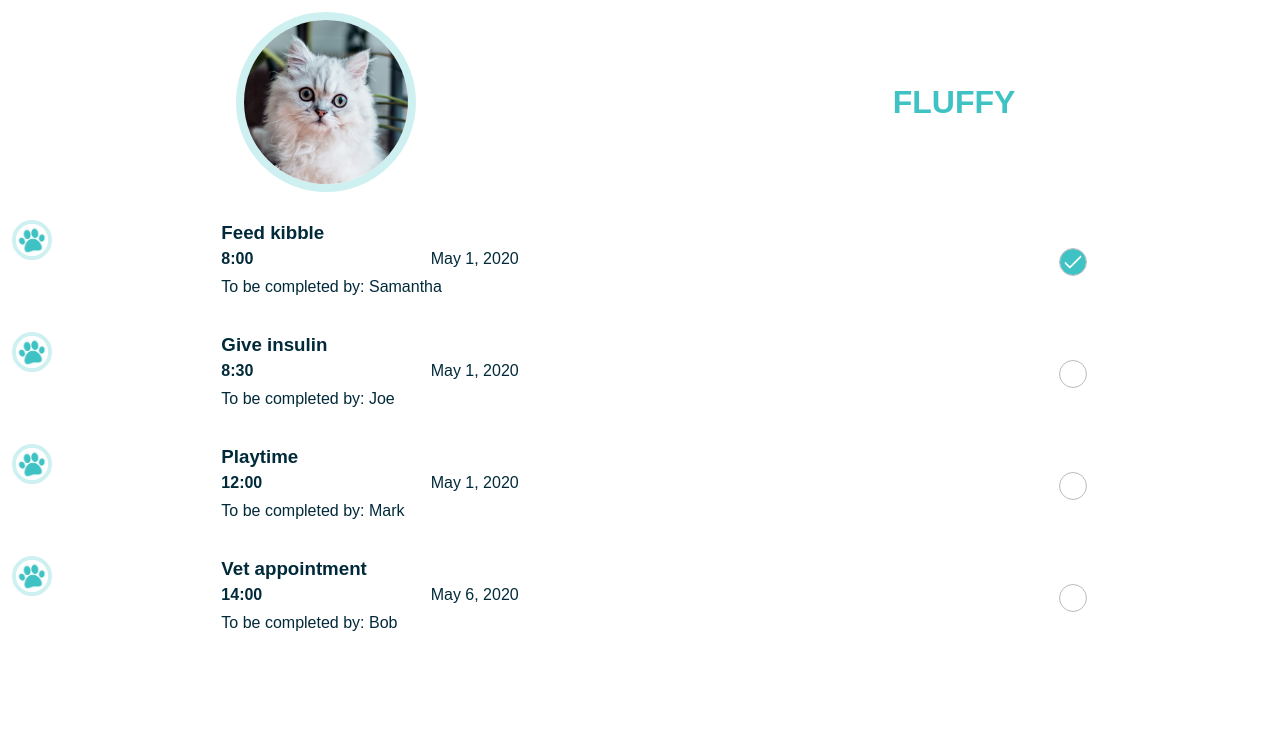
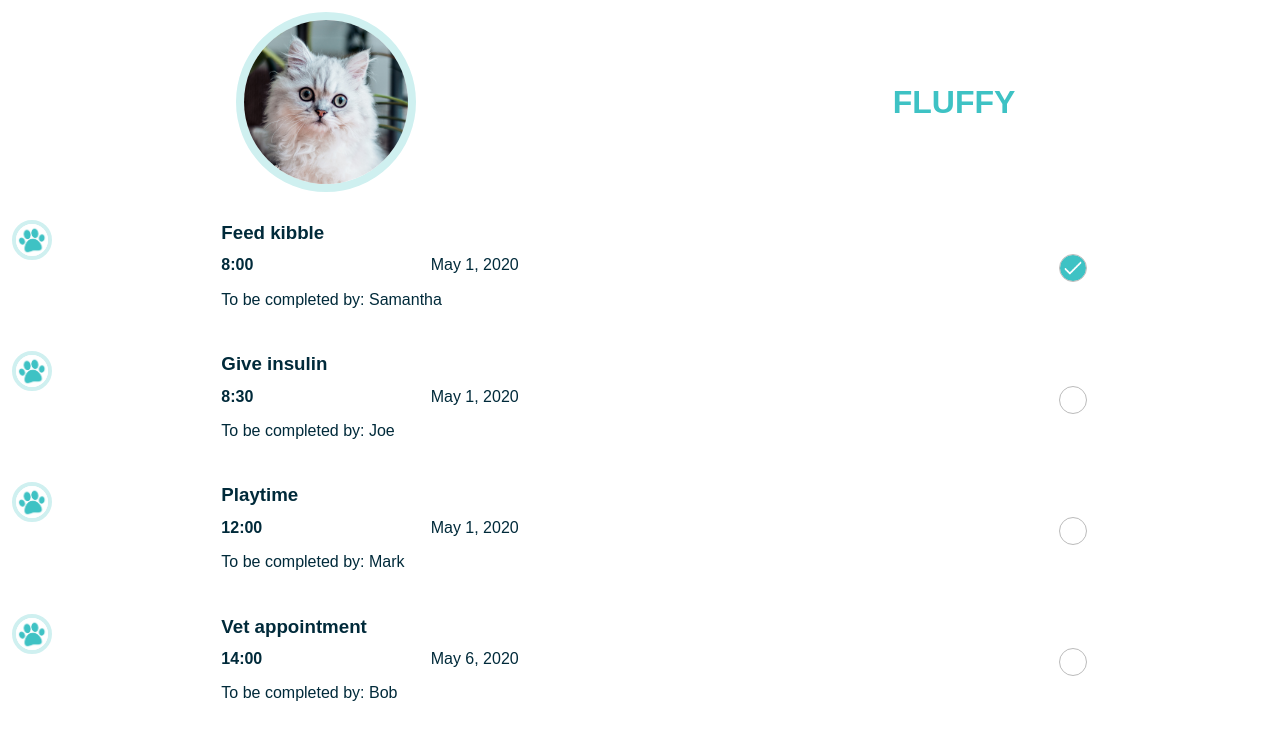
Before and after one commit to nikkypyra/capstone-project, a React (Create React App) app: page /pet-profile in a window 1280 px wide. Shown: the top 740 px of the page. Built offline with nearby package versions, Linux system fonts and the light colour scheme.

Commit message:
Simplified Checkbox logic, created Checkbox component and story

```diff
--- a/src/App.js
+++ b/src/App.js
@@ -1,7 +1,7 @@
 import React from 'react'
 import { Route, Switch } from 'react-router-dom'
 import GlobalStyles from './GlobalStyles'
-import PetProfile from './components/PetProfile'
+import PetProfile from './pages/PetProfile'
 
 export default function App() {
   return (
--- /dev/null
+++ b/src/components/Checkbox.js
@@ -0,0 +1,26 @@
+import React from 'react'
+import styled from 'styled-components/macro'
+
+export default function Checkbox({ className, checked, ...props }) {
+  return (
+    <label className={className}>
+      <CheckboxStyled className={className} checked={checked} {...props} />
+    </label>
+  )
+}
+
+const CheckboxStyled = styled.input.attrs({ type: 'checkbox' })`
+  appearance: none;
+  display: inline-block;
+  width: 28px;
+  height: 28px;
+  padding: 4px;
+  background-clip: padding-box;
+  border: 1.5px solid #bbbbbb;
+  border-radius: 50%;
+
+  &:checked {
+    background-image: url(/images/checkmark.png);
+    background-position: center;
+  }
+`
--- a/src/components/PetProfile.js
+++ /dev/null
@@ -1,24 +0,0 @@
-import React, { useState } from 'react'
-import ProfileHeader from './ProfileHeader'
-import TasksStyled from './TasksStyled'
-import tasks from '../tasks.json'
-
-export default function PetProfile() {
-  const [todos, setTodos] = useState(tasks)
-
-  function toggleDone(selectedTodo) {
-    const index = todos.findIndex((todo) => todo.id === selectedTodo)
-    const todo = todos[index]
-    setTodos([
-      ...todos.slice(0, index),
-      { ...todo, complete: !todo.complete },
-      ...todos.slice(index + 1),
-    ])
-  }
-  return (
-    <>
-      <ProfileHeader />
-      <TasksStyled todos={todos} onDoneClick={toggleDone} />
-    </>
-  )
-}
--- a/src/components/TasksStyled.js
+++ b/src/components/TasksStyled.js
@@ -1,13 +1,10 @@
-import React from 'react'
+import React, { useState } from 'react'
 import styled from 'styled-components/macro'
-import PropTypes from 'prop-types'
+import tasks from '../tasks.json'
+import Checkbox from './Checkbox'
 
-TasksStyled.propTypes = {
-  todos: PropTypes.array,
-  onDoneClick: PropTypes.func,
-}
-
-export default function TasksStyled({ todos, onDoneClick }) {
+export default function TasksStyled() {
+  const [todos, setTodos] = useState(tasks)
   return (
     <TaskWrapper>
       {todos.map((todo) => (
@@ -17,15 +14,27 @@ export default function TasksStyled({ todos, onDoneClick }) {
           <h4>{todo.time}</h4>
           <p className="date">{todo.date}</p>
           <p className="person">{todo.person}</p>
-          <input
-            type="checkbox"
+          <Checkbox
+            className="status"
             checked={todo.complete}
-            onChange={() => onDoneClick(todo.id)}
-          ></input>
+            onChange={() => handleCheckbox(todo.id)}
+          ></Checkbox>
         </section>
       ))}
     </TaskWrapper>
   )
+
+  function handleCheckbox(id) {
+    setTodos(
+      todos.map((todo) => {
+        if (todo.id === id) {
+          return { ...todo, complete: !todo.complete }
+        } else {
+          return todo
+        }
+      })
+    )
+  }
 }
 
 const TaskWrapper = styled.main`
@@ -66,22 +75,9 @@ const TaskWrapper = styled.main`
     grid-column: 2/4;
   }
 
-  input {
+  .status {
     grid-row: 2/3;
     grid-column: 4/5;
-    appearance: none;
-    display: inline-block;
-    width: 28px;
-    height: 28px;
-    padding: 4px;
-    background-clip: padding-box;
-    border: 1.5px solid #bbbbbb;
-    border-radius: 50%;
-
-    &:checked {
-      background-image: url(/images/checkmark.png);
-      background-position: center;
-    }
   }
 `
 
--- /dev/null
+++ b/src/pages/PetProfile.js
@@ -0,0 +1,12 @@
+import React from 'react'
+import ProfileHeader from '../components/ProfileHeader'
+import TasksStyled from '../components/TasksStyled'
+
+export default function PetProfile() {
+  return (
+    <>
+      <ProfileHeader />
+      <TasksStyled />
+    </>
+  )
+}
```
Also changed, not shown: 2 other files (tests, documents, lock files or other folders).
